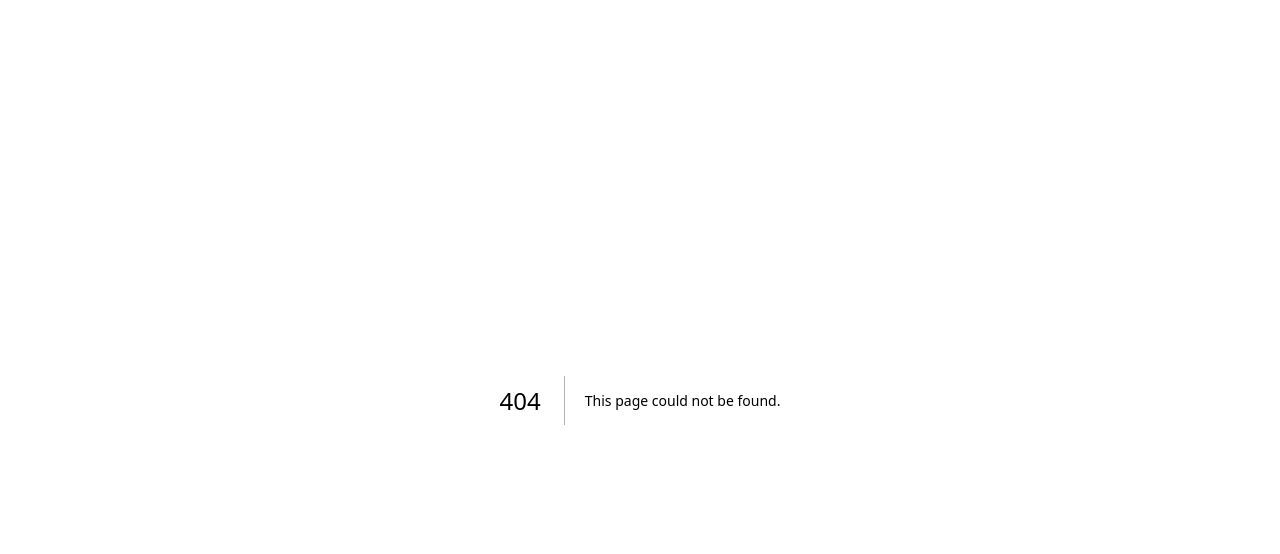
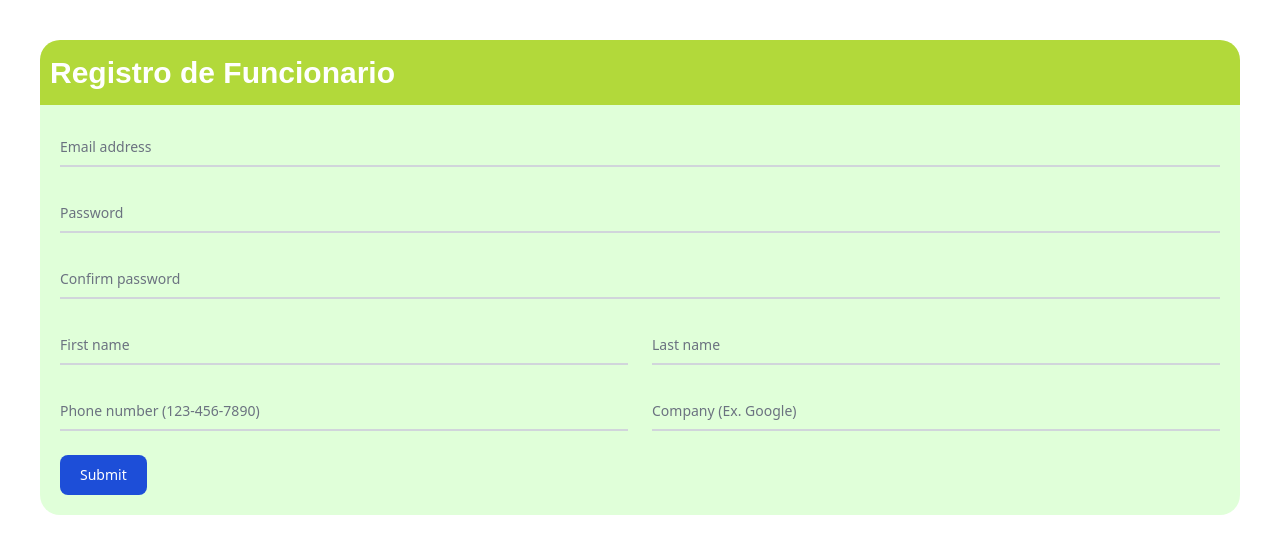
Before and after one commit to Defensoria-CBBA/CI_Web, a Next.js app in the folder centros_i_web/: page /registroF in a window 1280 px wide. Before the commit this address had no page. Shown: the top 554 px of the page. Built offline with nearby package versions, Linux system fonts and the light colour scheme.

Commit message:
Form Changes

```diff
--- a/centros_i_web/src/pages/index.tsx
+++ b/centros_i_web/src/pages/index.tsx
@@ -1,5 +1,8 @@
 import Image from 'next/image'
 import { Inter } from 'next/font/google'
+import Link from 'next/link';
+
+
 
 const inter = Inter({ subsets: ['latin'] })
 
@@ -16,13 +19,13 @@
 
             <ul className="linkSection flex flex-row">
               <li className="navLinks">
-                <a href="#">Opcion 1</a>
+                <a href="#">Ubicaciones</a>
               </li>
               <li className="navLinks">
-                <a href="#">Opcion 2</a>
+               <Link href="/registroF">Nuevo Funcionario</Link>
               </li>
               <li className="navLinks">
-                <a href="#">Opcion 3</a>
+              <Link href="/registroC">Nuevo Centro</Link>
               </li>
 
               <li className="navLinks">
@@ -58,13 +61,6 @@
 
       </div>
 
-      <img src="/components/images/mainPic.png"></img>
-      <img src="/components/images/mainPic.png"></img>
-      <img src="/components/images/mainPic.png"></img>
-      <img src="/components/images/mainPic.png"></img>
-      <img src="/components/images/mainPic.png"></img>
-      <img src="/components/images/mainPic.png"></img>
-      <img src="/components/images/mainPic.png"></img>
 
     </div>
   )
--- /dev/null
+++ b/centros_i_web/src/pages/registroF.tsx
@@ -0,0 +1,50 @@
+import Image from 'next/image'
+import { Inter } from 'next/font/google'
+
+const inter = Inter({ subsets: ['latin'] })
+
+export default function Home() {
+  return (
+
+    <div className="mainFormContainer">
+        <div className="formTitle">
+            <h1>Registro de Funcionario</h1>
+        </div>
+        <form className="formMargins">
+            <div className="relative z-0 w-full mb-6 group">
+                <input type="email" name="floating_email" id="floating_email" className="block py-2.5 px-0 w-full text-sm text-gray-900 bg-transparent border-0 border-b-2 border-gray-300 appearance-none dark:text-white dark:border-gray-600 dark:focus:border-blue-500 focus:outline-none focus:ring-0 focus:border-blue-600 peer" placeholder=" " required />
+                <label htmlFor="floating_email" className="peer-focus:font-medium absolute text-sm text-gray-500 dark:text-gray-400 duration-300 transform -translate-y-6 scale-75 top-3 -z-10 origin-[0] peer-focus:left-0 peer-focus:text-blue-600 peer-focus:dark:text-blue-500 peer-placeholder-shown:scale-100 peer-placeholder-shown:translate-y-0 peer-focus:scale-75 peer-focus:-translate-y-6">Email address</label>
+            </div>
+            <div className="relative z-0 w-full mb-6 group">
+                <input type="password" name="floating_password" id="floating_password" className="block py-2.5 px-0 w-full text-sm text-gray-900 bg-transparent border-0 border-b-2 border-gray-300 appearance-none dark:text-white dark:border-gray-600 dark:focus:border-blue-500 focus:outline-none focus:ring-0 focus:border-blue-600 peer" placeholder=" " required />
+                <label htmlFor="floating_password" className="peer-focus:font-medium absolute text-sm text-gray-500 dark:text-gray-400 duration-300 transform -translate-y-6 scale-75 top-3 -z-10 origin-[0] peer-focus:left-0 peer-focus:text-blue-600 peer-focus:dark:text-blue-500 peer-placeholder-shown:scale-100 peer-placeholder-shown:translate-y-0 peer-focus:scale-75 peer-focus:-translate-y-6">Password</label>
+            </div>
+            <div className="relative z-0 w-full mb-6 group">
+                <input type="password" name="repeat_password" id="floating_repeat_password" className="block py-2.5 px-0 w-full text-sm text-gray-900 bg-transparent border-0 border-b-2 border-gray-300 appearance-none dark:text-white dark:border-gray-600 dark:focus:border-blue-500 focus:outline-none focus:ring-0 focus:border-blue-600 peer" placeholder=" " required />
+                <label htmlFor="floating_repeat_password" className="peer-focus:font-medium absolute text-sm text-gray-500 dark:text-gray-400 duration-300 transform -translate-y-6 scale-75 top-3 -z-10 origin-[0] peer-focus:left-0 peer-focus:text-blue-600 peer-focus:dark:text-blue-500 peer-placeholder-shown:scale-100 peer-placeholder-shown:translate-y-0 peer-focus:scale-75 peer-focus:-translate-y-6">Confirm password</label>
+            </div>
+            <div className="grid md:grid-cols-2 md:gap-6">
+                <div className="relative z-0 w-full mb-6 group">
+                    <input type="text" name="floating_first_name" id="floating_first_name" className="block py-2.5 px-0 w-full text-sm text-gray-900 bg-transparent border-0 border-b-2 border-gray-300 appearance-none dark:text-white dark:border-gray-600 dark:focus:border-blue-500 focus:outline-none focus:ring-0 focus:border-blue-600 peer" placeholder=" " required />
+                    <label htmlFor="floating_first_name" className="peer-focus:font-medium absolute text-sm text-gray-500 dark:text-gray-400 duration-300 transform -translate-y-6 scale-75 top-3 -z-10 origin-[0] peer-focus:left-0 peer-focus:text-blue-600 peer-focus:dark:text-blue-500 peer-placeholder-shown:scale-100 peer-placeholder-shown:translate-y-0 peer-focus:scale-75 peer-focus:-translate-y-6">First name</label>
+                </div>
+                <div className="relative z-0 w-full mb-6 group">
+                    <input type="text" name="floating_last_name" id="floating_last_name" className="block py-2.5 px-0 w-full text-sm text-gray-900 bg-transparent border-0 border-b-2 border-gray-300 appearance-none dark:text-white dark:border-gray-600 dark:focus:border-blue-500 focus:outline-none focus:ring-0 focus:border-blue-600 peer" placeholder=" " required />
+                    <label htmlFor="floating_last_name" className="peer-focus:font-medium absolute text-sm text-gray-500 dark:text-gray-400 duration-300 transform -translate-y-6 scale-75 top-3 -z-10 origin-[0] peer-focus:left-0 peer-focus:text-blue-600 peer-focus:dark:text-blue-500 peer-placeholder-shown:scale-100 peer-placeholder-shown:translate-y-0 peer-focus:scale-75 peer-focus:-translate-y-6">Last name</label>
+                </div>
+            </div>
+            <div className="grid md:grid-cols-2 md:gap-6">
+                <div className="relative z-0 w-full mb-6 group">
+                    <input type="tel" pattern="[0-9]{3}-[0-9]{3}-[0-9]{4}" name="floating_phone" id="floating_phone" className="block py-2.5 px-0 w-full text-sm text-gray-900 bg-transparent border-0 border-b-2 border-gray-300 appearance-none dark:text-white dark:border-gray-600 dark:focus:border-blue-500 focus:outline-none focus:ring-0 focus:border-blue-600 peer" placeholder=" " required />
+                    <label htmlFor="floating_phone" className="peer-focus:font-medium absolute text-sm text-gray-500 dark:text-gray-400 duration-300 transform -translate-y-6 scale-75 top-3 -z-10 origin-[0] peer-focus:left-0 peer-focus:text-blue-600 peer-focus:dark:text-blue-500 peer-placeholder-shown:scale-100 peer-placeholder-shown:translate-y-0 peer-focus:scale-75 peer-focus:-translate-y-6">Phone number (123-456-7890)</label>
+                </div>
+                <div className="relative z-0 w-full mb-6 group">
+                    <input type="text" name="floating_company" id="floating_company" className="block py-2.5 px-0 w-full text-sm text-gray-900 bg-transparent border-0 border-b-2 border-gray-300 appearance-none dark:text-white dark:border-gray-600 dark:focus:border-blue-500 focus:outline-none focus:ring-0 focus:border-blue-600 peer" placeholder=" " required />
+                    <label htmlFor="floating_company" className="peer-focus:font-medium absolute text-sm text-gray-500 dark:text-gray-400 duration-300 transform -translate-y-6 scale-75 top-3 -z-10 origin-[0] peer-focus:left-0 peer-focus:text-blue-600 peer-focus:dark:text-blue-500 peer-placeholder-shown:scale-100 peer-placeholder-shown:translate-y-0 peer-focus:scale-75 peer-focus:-translate-y-6">Company (Ex. Google)</label>
+                </div>
+            </div>
+            <button type="submit" className="text-white bg-blue-700 hover:bg-blue-800 focus:ring-4 focus:outline-none focus:ring-blue-300 font-medium rounded-lg text-sm w-full sm:w-auto px-5 py-2.5 text-center dark:bg-blue-600 dark:hover:bg-blue-700 dark:focus:ring-blue-800">Submit</button>
+        </form>
+    </div>
+  )
+}
--- a/centros_i_web/src/styles/globals.css
+++ b/centros_i_web/src/styles/globals.css
@@ -67,10 +67,13 @@
   align-items: end;
   font-family: 'Century Gothic', sans-serif;
   font-weight: 600;
+  font-size: 15px;
   color: white;
 }
 
 .navLinks{
+  width: auto;
+  height: auto;
   margin-right: 10px;
 }
 
@@ -124,3 +127,42 @@
   justify-content: center;
   padding: 10px;
 }
+
+/*hola uwu*/
+
+/*css for registration forms*/
+
+.mainFormContainer{
+  width: 100%;
+  height: auto;
+  background-color: transparent;
+  flex-direction: column;
+  align-items: center;
+  justify-content: center;
+  padding: 40px;
+}
+
+.formTitle{
+  width: 100%;
+  height: auto;
+  background-color: #B2D93A;
+  border-radius: 20px 20px 0px 0px;
+  align-items: center;
+  justify-content: center;
+  padding: 10px;
+  font-family: 'Century Gothic', sans-serif;
+  font-size: 30px;
+  font-weight: 700;
+  color: white;
+}
+
+.formMargins{
+  width: 100%;
+  height: auto;
+  background-color: rgba(71, 255, 25, 0.164);
+  border-radius: 0px 0px 20px 20px;
+  flex-direction: column;
+  align-items: center;
+  justify-content: center;
+  padding: 20px;
+}
```
Also changed, not shown: centros_i_web/public/components/navbar.tsx (added, +26 -0 lines).
